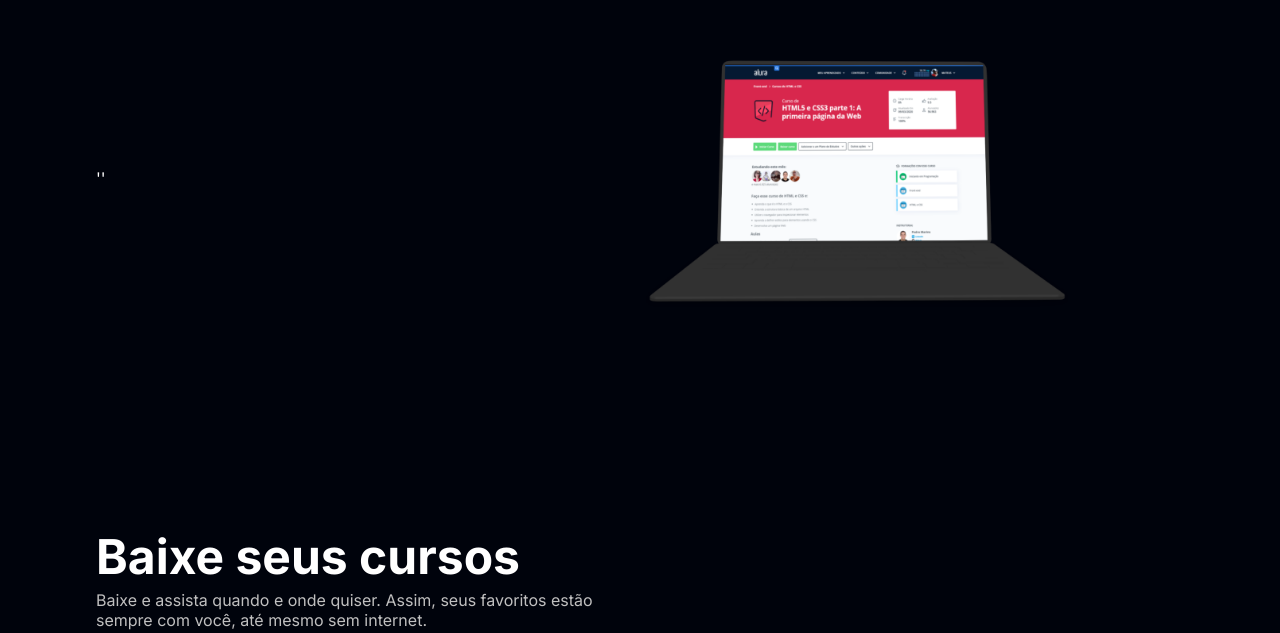
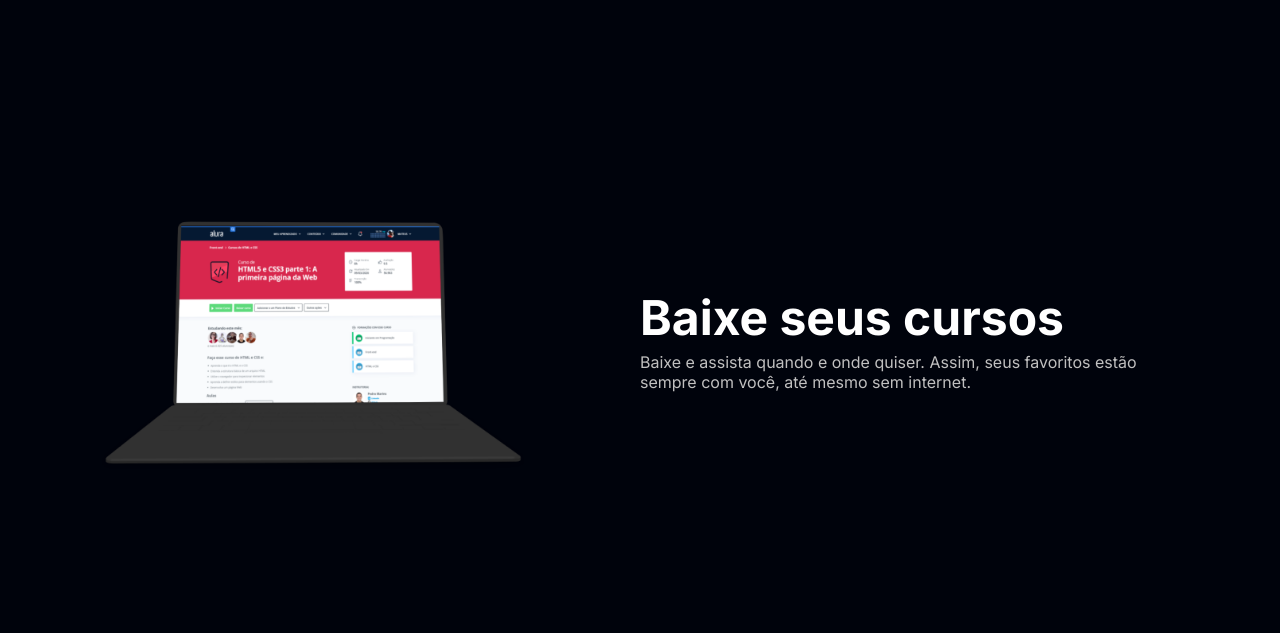
Before and after one commit to srokeven/alura-combo-plus, a plain HTML site: page index.html in a window 1280 px wide. Shown: the part 2460-3093 px from the top of the page. Drawn offline with Linux system fonts and the light colour scheme.

Commit message:
Correção de caracteres errados;

```diff
--- a/index.html
+++ b/index.html
@@ -33,7 +33,7 @@
             </div>
             <img class="secundario_imagem" src="img/Telas.png" alt="Telas disponiveis">
         </section>
-        <section class="container secundario">''
+        <section class="container secundario">
             <img class="secundario__imagem" src="img/Notebook.png" alt="Baixe seus cursos no seu dispositivo">
             <div>
                 <h2 class="descricao__titulo">Baixe seus cursos</h2>
```
